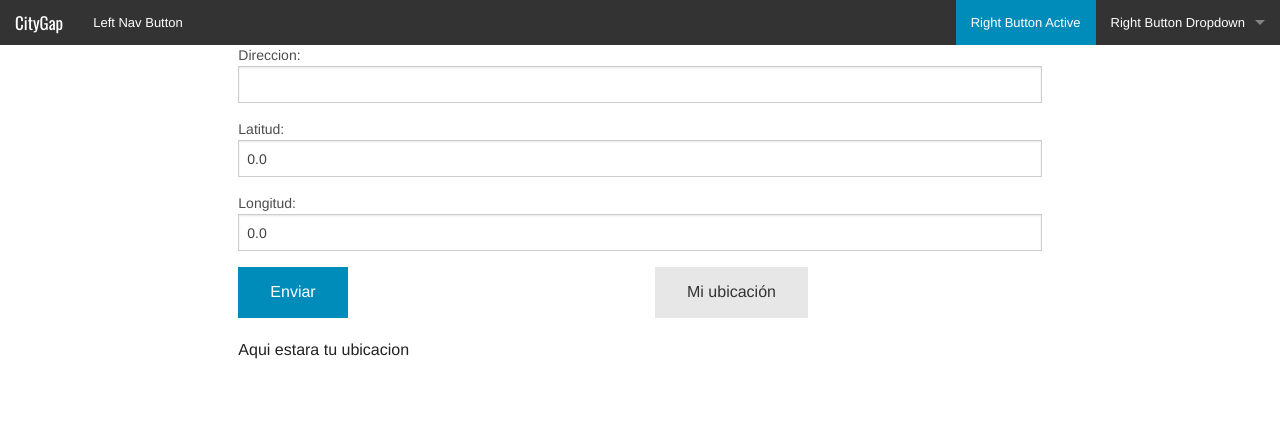
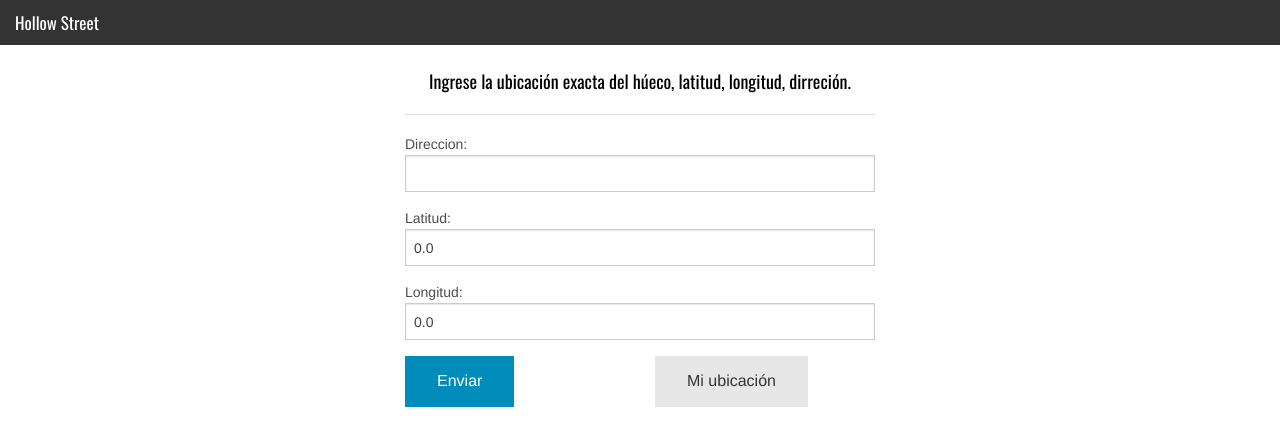
Before and after one commit to developerfab/geomatica, a Django app: a page that uses geomatica/core/templates/base.html in a window 1280 px wide. Shown: the top 446 px of the page. Run offline with Django 3.2, Linux system fonts and the light colour scheme.

Commit message:
Css imagen index formulario mi ubicacion

```diff
--- a/geomatica/core/static/js/app.js
+++ b/geomatica/core/static/js/app.js
@@ -1,5 +1,7 @@
 $(function () {
-  obtenerUbicacion();
+  $('body').on('click','#mi_ubicacion', function(e) {
+    obtenerUbicacion();
+  });
 });
 
 function obtenerUbicacion() {
@@ -13,7 +15,6 @@ function mostrarUbicacion(posicion){
   var latitud = posicion.coords.latitude;
   var longitud = posicion.coords.longitude;
   var div = document.getElementById("ubicacion");
-  div.innerHTML = "Tu estas en: Latitud: " + latitud + ", Longitud: " + longitud;
 
   $('#id_latitud').val(latitud);
   $('#id_longitud').val(longitud);
--- a/geomatica/core/static/scss/app.scss
+++ b/geomatica/core/static/scss/app.scss
@@ -55,6 +55,8 @@ $verde-3: #004D00;
 $boton-nav: #fff;
 $texto-negro: #333;
 
+$azul-1: #008CBA;
+
 
 html,
 body {
@@ -67,41 +69,32 @@ div, dl, dt, dd, ul, ol, li, h1, h2, h3, h4, h5, h6, pre, form, p, blockquote, t
 }
 
 body {
-
-
 }
 
 a:hover {
     cursor: pointer;
 }
 
-
 @media #{$small-up} {
     body {
         h1, h2, h3, h4, h5 {
-            color: white;
+            color: black;
             text-align: center;
             font-family: $oswald;
         }
-        .title-1 {
-            background: $verde-1;
-            min-height: 120px;
-            padding-top: 35px;
-            h2 {
-                font-size: 2rem;
-            }
+        .title {
+            margin-top: 30px;
+            padding: 10px;
+            color: $azul-1;
         }
-        .title-2 {
-            background: $verde-2;
-            min-height: 40px;
-            padding-top: 3px;
+        #img_hueco {
+            max-height: 390px;
+            padding-bottom: 30px;
         }
-        .g-grafica{
-            width: 230px;
-            height: 150px;
-            background-color: whitesmoke;
+        #map {
+            height: 100%;
+            width: 500px;
         }
-
     }
 }
 
--- a/geomatica/core/templates/base.html
+++ b/geomatica/core/templates/base.html
@@ -15,30 +15,11 @@
 	<nav class="top-bar" data-topbar role="navigation">
 	  <ul class="title-area">
 	    <li class="name">
-	      <h1><a href="#">CityGap</a></h1>
+	      <h1><a href="/">Hollow Street</a></h1>
 	    </li>
 	     <!-- Remove the class "menu-icon" to get rid of menu icon. Take out "Menu" to just have icon alone -->
 	    <li class="toggle-topbar menu-icon"><a href="#"><span>Menu</span></a></li>
 	  </ul>
-
-	  <section class="top-bar-section">
-	    <!-- Right Nav Section -->
-	    <ul class="right">
-	      <li class="active"><a href="#">Right Button Active</a></li>
-	      <li class="has-dropdown">
-	        <a href="#">Right Button Dropdown</a>
-	        <ul class="dropdown">
-	          <li><a href="#">First link in dropdown</a></li>
-	          <li class="active"><a href="#">Active link in dropdown</a></li>
-	        </ul>
-	      </li>
-	    </ul>
-
-	    <!-- Left Nav Section -->
-	    <ul class="left">
-	      <li><a href="#">Left Nav Button</a></li>
-	    </ul>
-	  </section>
 	</nav>
 
 	<div class="container">
--- a/geomatica/core/templates/from_coord.html
+++ b/geomatica/core/templates/from_coord.html
@@ -1,7 +1,10 @@
 {% extends 'base.html' %}
 {% block contenido %}
 <div class="row">
-  <div class="small-12 medium-10 small-centered columns">
+  <div class="small-12 medium-6 small-centered columns">
+  <br>
+  <h5>Ingrese la ubicación exacta del húeco, latitud, longitud, dirreción. </h5>
+  <hr>
     {{ msg }}
     {% if form %}
     <form action="{% url 'core:enviar_notificacion_hueco' %}" method="POST">
@@ -12,13 +15,11 @@
             <input type="submit" value="Enviar" class="expanded button" />
           </div>
           <div class="small-6 columns">
-            <input type="button" value="Mi ubicación" class="expanded button secondary" />
+            <input id="mi_ubicacion" type="button" value="Mi ubicación" class="expanded button secondary" />
           </div>
         </div>
     </form>
-    <div id='ubicacion'>
-      Aqui estara tu ubicacion
-    </div>
+
     {% endif %}
     {% endblock %}
   </div>
```
Also changed, not shown: geomatica/core/templates/index.html (+8 -4 lines), geomatica/core/static/css/app.css, geomatica/core/static/img/hueco.jpg (added).
